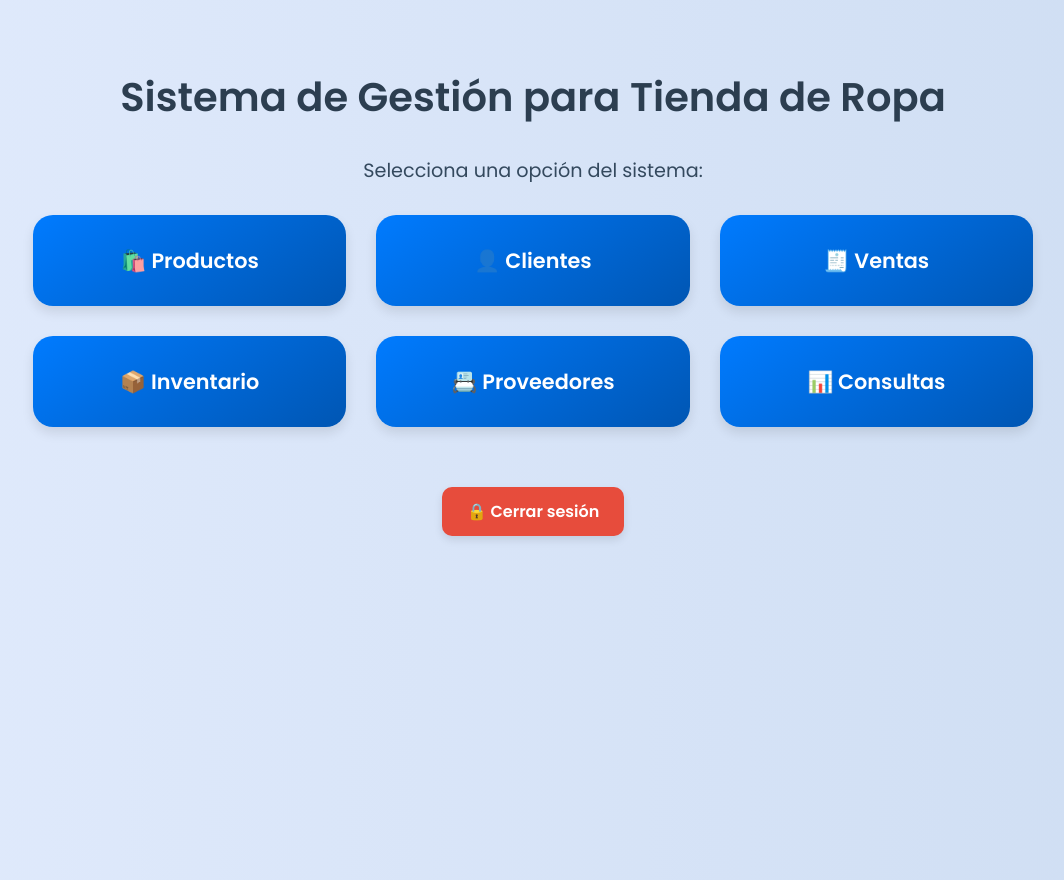
After one commit to MikeSoul09/MisTrapitos, a PHP site: page /vistas/home.php in a window 1280 px wide. The commit adds this page. Shown: the whole page, without its empty margins (107-1171 px from the left). Run offline with PHP 8.4, Linux system fonts and the light colour scheme.

Commit message:
Add files via upload

```diff
--- /dev/null
+++ b/vistas/home.php
@@ -0,0 +1,133 @@
+<!DOCTYPE html>
+<html lang="es">
+<head>
+    <meta charset="UTF-8">
+    <title>Sistema de Gestión - Tienda de Ropa</title>
+    <link rel="stylesheet" href="css/estilo.css">
+    <link href="https://fonts.googleapis.com/css2?family=Poppins:wght@400;600&display=swap" rel="stylesheet">
+    <style>
+        body {
+            font-family: 'Poppins', sans-serif;
+            margin: 0;
+            padding: 0;
+            background: linear-gradient(to right, #e0eafc, #cfdef3);
+            display: flex;
+            flex-direction: column;
+            align-items: center;
+            min-height: 100vh;
+            padding: 40px 20px;
+        }
+
+        h1 {
+            color: #2c3e50;
+            font-size: 2.5rem;
+            margin-bottom: 10px;
+            text-align: center;
+        }
+
+        p {
+            color: #34495e;
+            font-size: 1.2rem;
+            margin-bottom: 30px;
+            text-align: center;
+        }
+
+        .menu {
+            display: grid;
+            grid-template-columns: repeat(3, 1fr);
+            gap: 30px;
+            width: 100%;
+            max-width: 1000px;
+            margin-bottom: 40px;
+        }
+
+        .menu a {
+            display: flex;
+            align-items: center;
+            justify-content: center;
+            padding: 30px;
+            background: linear-gradient(145deg, #007bff, #0056b3);
+            color: white;
+            text-decoration: none;
+            border-radius: 20px;
+            font-weight: 600;
+            font-size: 1.3rem;
+            box-shadow: 0 6px 12px rgba(0, 0, 0, 0.1);
+            transition: transform 0.3s ease, background 0.3s ease;
+        }
+
+        .menu a:hover {
+            background: linear-gradient(145deg, #0056b3, #004494);
+            transform: translateY(-5px);
+        }
+
+        .logout-container {
+            display: flex;
+            justify-content: center;
+            width: 100%;
+            margin-top: 20px;
+        }
+
+        .logout-btn {
+            display: inline-block;
+            padding: 12px 25px;
+            background-color: #e74c3c;
+            color: white;
+            font-weight: bold;
+            border: none;
+            border-radius: 10px;
+            text-decoration: none;
+            box-shadow: 0 4px 8px rgba(0, 0, 0, 0.1);
+            transition: background-color 0.3s ease, transform 0.2s ease;
+        }
+
+        .logout-btn:hover {
+            background-color: #c0392b;
+            transform: scale(1.05);
+        }
+
+        @media (max-width: 768px) {
+            .menu {
+                grid-template-columns: 1fr;
+            }
+
+            .menu a {
+                font-size: 1.1rem;
+                padding: 20px;
+            }
+
+            .logout-btn {
+                padding: 10px 20px;
+                font-size: 0.95rem;
+            }
+        }
+
+        @media (max-width: 500px) {
+            h1 {
+                font-size: 1.8rem;
+            }
+
+            p {
+                font-size: 1rem;
+            }
+        }
+    </style>
+</head>
+<body>
+    <h1>Sistema de Gestión para Tienda de Ropa</h1>
+    <p>Selecciona una opción del sistema:</p>
+
+    <div class="menu">
+        <a href="productos.php">🛍️ Productos</a>
+        <a href="clientes.php">👤 Clientes</a>
+        <a href="ventas.php">🧾 Ventas</a>
+        <a href="inventario.php">📦 Inventario</a>
+        <a href="proveedores.php">📇 Proveedores</a>
+        <a href="consultas.php">📊 Consultas</a>
+    </div>
+
+    <div class="logout-container">
+        <a href="../php/logout.php" class="logout-btn">🔒 Cerrar sesión</a>
+    </div>
+</body>
+</html>
--- a/vistas/productos.php
+++ b/vistas/productos.php
@@ -1,5 +1,7 @@
 <?php
 require_once '../php/conexion.php';
+
+
 ?>
 
 <!DOCTYPE html>
```
Also changed, not shown: vistas/proveedores.php (line endings or trailing spaces).
